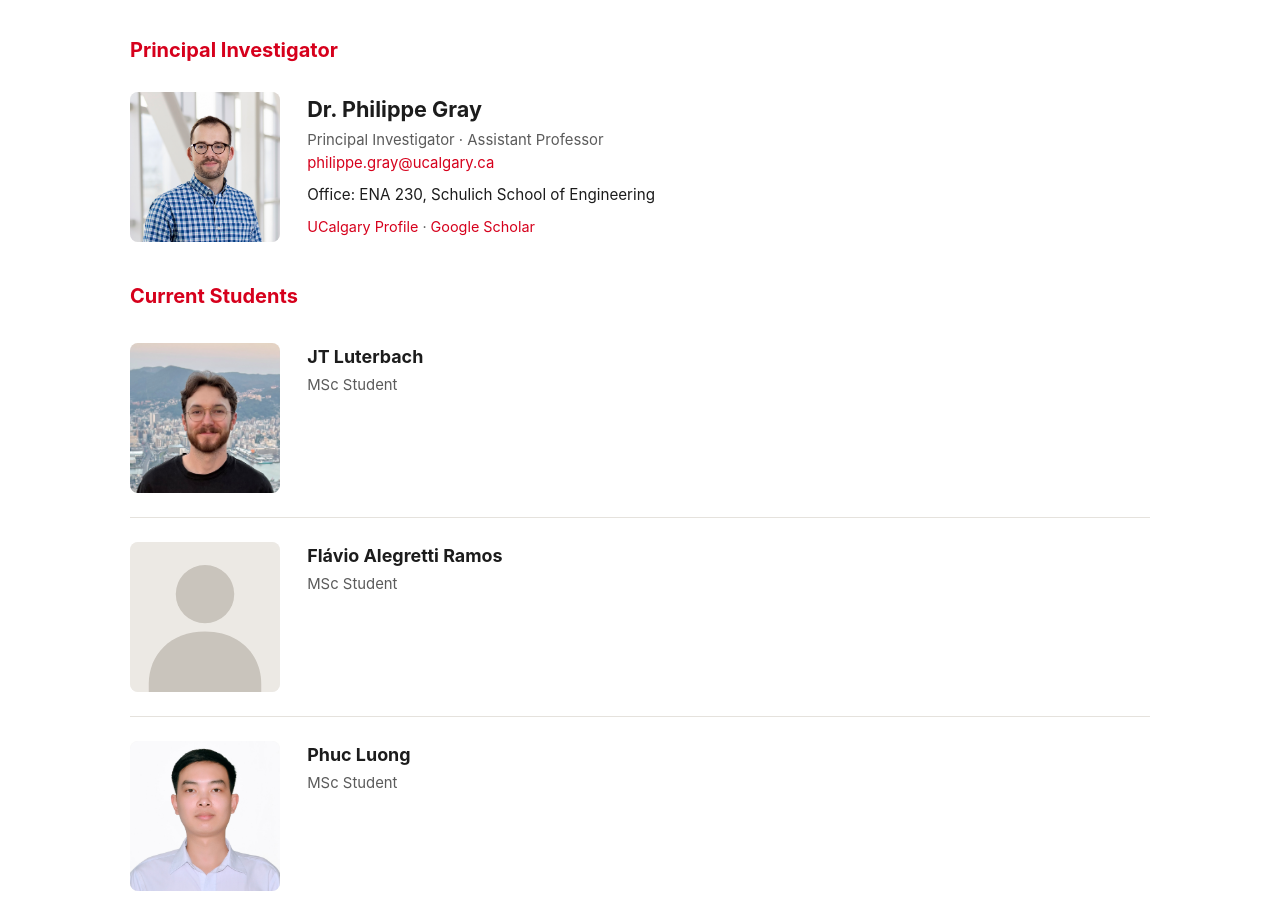
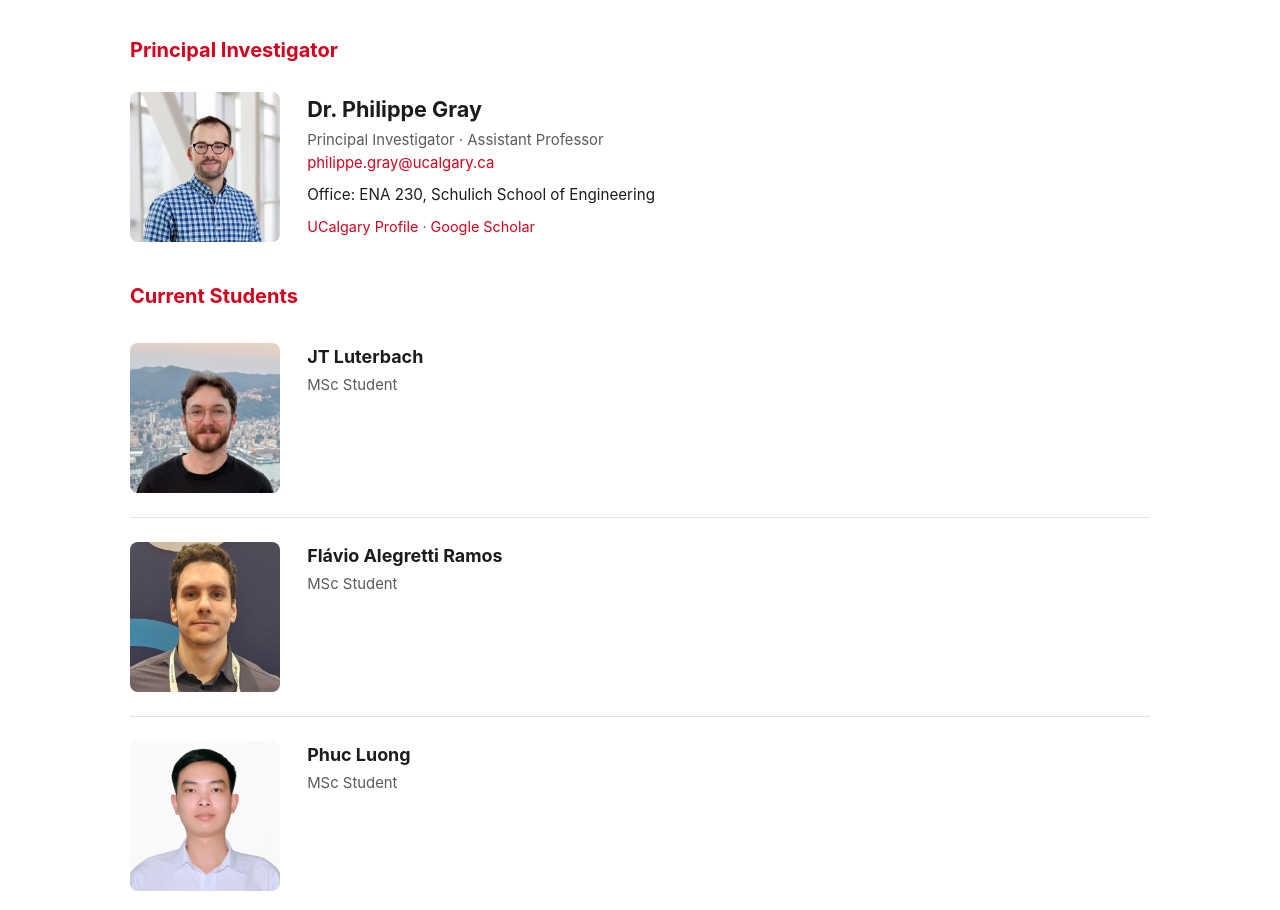
Before and after one commit to mvpe-lab/mvpe-lab.github.io, an Astro site: page /team in a window 1280 px wide. Shown: the part 187-1097 px from the top of the page. Built offline with nearby package versions, Linux system fonts and the light colour scheme; Astro itself is replaced by a stand-in of ours.

Commit message:
Add Flavio Ramos photo

```diff
--- a/src/content/people/flavio-alegretti-ramos.md
+++ b/src/content/people/flavio-alegretti-ramos.md
@@ -2,4 +2,5 @@
 name: "Flávio Alegretti Ramos"
 role: "MSc Student"
 order: 11
+photo: /images/people/flavio-ramos.jpeg
 ---
```
